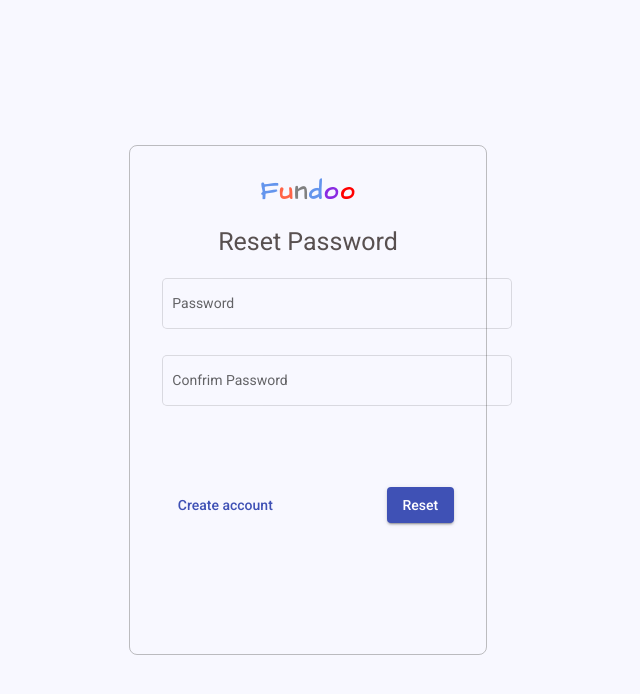
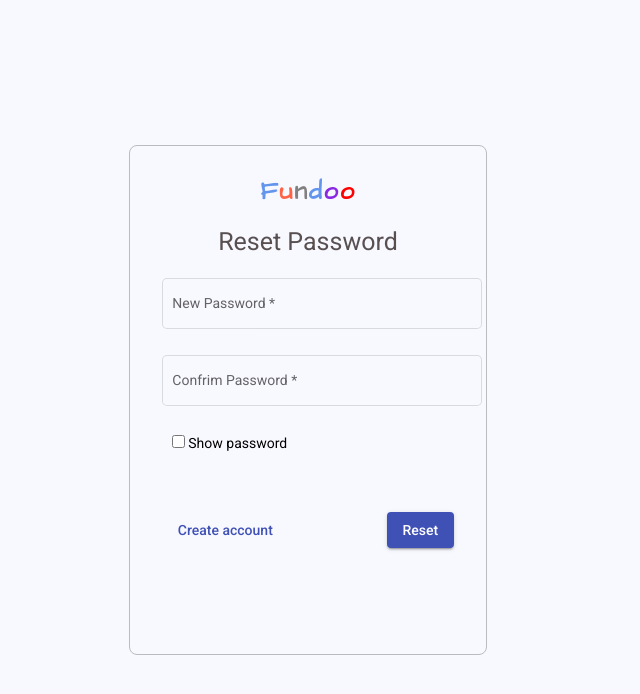
Before and after one commit to sohail-ahamed-qureshi/Fundoo-Frontend, an Angular app: page /resetPassword in a window 1280 px wide. Shown: the top 694 px of the page, without its empty margins (332-972 px from the left). Built offline with nearby package versions, Linux system fonts and the light colour scheme.

Commit message:
[sohail]:recycle:validations for reset password page

```diff
--- a/src/app/Components/login/login.component.scss
+++ b/src/app/Components/login/login.component.scss
@@ -26,7 +26,6 @@ p {
 
 mat-form-field {
   width: 300px;
-  // margin-top: 10px;
 }
 
 .buttonsPart {
--- a/src/app/Components/resetpassword/resetpassword.component.html
+++ b/src/app/Components/resetpassword/resetpassword.component.html
@@ -1,21 +1,51 @@
-
 <section class="mainContent">
   <div>
     <app-logo></app-logo>
     <h2>Reset Password</h2>
   </div>
+  <form [formGroup]="resetPasswordForm" (ngSubmit)="OnSubmit()">
     <div>
       <mat-form-field appearance="outline">
-        <mat-label>Password</mat-label>
-        <input class="input" matInput type="password" />
+        <mat-label>New Password</mat-label>
+        <input
+          class="input"
+          formControlName="newPassword"
+          matInput
+          type="password"
+        />
       </mat-form-field>
+      <div class="error">
+        <div *ngIf="submitted && f.newPassword.errors" class="invalid-feedback">
+          <div *ngIf="f.newPassword.errors.required">
+            <mat-icon matPrefix>error</mat-icon>password must contain atleast 8
+            characters
+          </div>
+        </div>
+      </div>
       <mat-form-field appearance="outline">
         <mat-label>Confrim Password</mat-label>
-          <input class="input" matInput type="text" autocomplete="off" />
+        <input
+          class="input"
+          matInput
+          type="text"
+          formControlName="confirmPassword"
+          autocomplete="off"
+        />
       </mat-form-field>
+      <div class="error">
+        <div *ngIf="submitted && f.confirmPassword.errors" class="invalid-feedback">
+          <div *ngIf="f.confirmPassword.errors.required">
+            <mat-icon matPrefix>error</mat-icon>Password doesn't match
           </div>
+        </div>
+      </div>
+    </div>
+    <p class="showPassword">
+      <input class="input" type="checkbox" /> Show password
+    </p>
     <div class="buttonsPart">
       <button mat-button color="primary">Create account</button>
-      <button class="submitBtn" mat-raised-button color="primary">Reset </button>
+      <button class="submitBtn" mat-raised-button color="primary">Reset</button>
     </div>
+  </form>
 </section>
--- a/src/app/Components/resetpassword/resetpassword.component.scss
+++ b/src/app/Components/resetpassword/resetpassword.component.scss
@@ -20,7 +20,7 @@
   }
 
   mat-form-field {
-    width: 350px;
+    width: 320px;
   }
 
   .buttonsPart {
@@ -28,3 +28,18 @@
     display: flex;
     justify-content: space-between;
   }
+
+  .showPassword{
+    text-align: left;
+    padding-top: 5px;
+    padding-left: 10px;
+    font-size: 14px;
+  }
+
+  .invalid-feedback, mat-icon{
+    color: rgb(226, 39, 39);
+    font-size: 14px;
+    margin-top:-15px;
+    text-align: left;
+    margin-left: 5px;
+  }
--- a/src/app/Components/resetpassword/resetpassword.component.ts
+++ b/src/app/Components/resetpassword/resetpassword.component.ts
@@ -1,3 +1,4 @@
+import { FormBuilder, FormGroup, Validators } from '@angular/forms';
 import { Component, OnInit } from '@angular/core';
 
 @Component({
@@ -6,10 +7,27 @@ import { Component, OnInit } from '@angular/core';
   styleUrls: ['./resetpassword.component.scss']
 })
 export class ResetpasswordComponent implements OnInit {
+  resetPasswordForm!:FormGroup;
+  submitted = false;
+  constructor(private formBuilder : FormBuilder) { }
 
-  constructor() { }
+  ngOnInit(){
+    this.resetPasswordForm = this.formBuilder.group({
+      newPassword:['', [Validators.required, Validators.minLength(8)]],
+      confirmPassword:['', [Validators.required]]
+    })
+  }
 
-  ngOnInit(): void {
+  get f(){
+    return this.resetPasswordForm.controls;
+  }
+
+  OnSubmit(){
+    this.submitted = true;
+    if (this.resetPasswordForm.invalid) {
+      return;
+    }
+    alert('SUCCESS \n\n' + JSON.stringify(this.resetPasswordForm.value, null));
   }
 
 }
```
Lines whose indentation alone changed are shown as unchanged.
